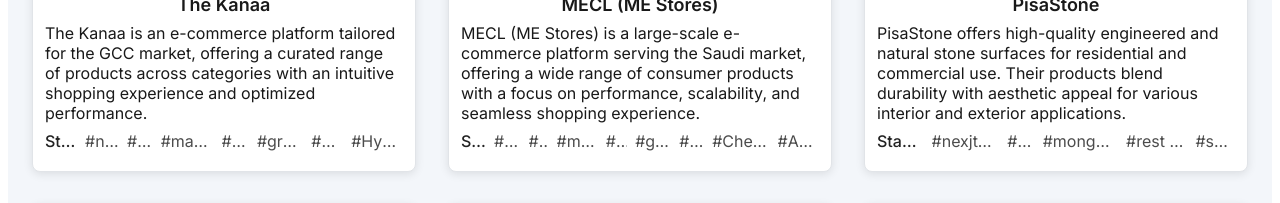
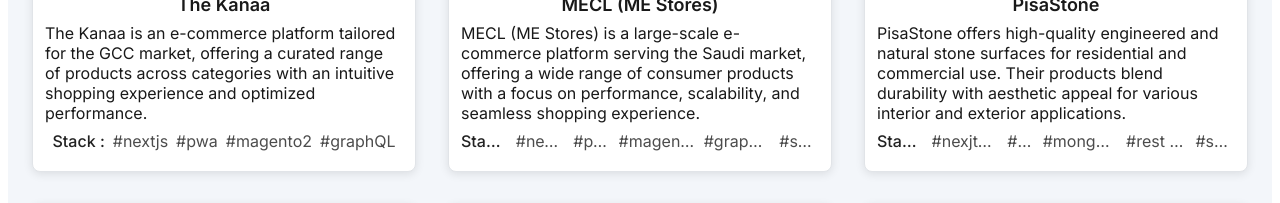
Before and after one commit to Rajat-Chaturvedi/Portfolio, a Next.js app: page / in a window 1280 px wide. Shown: the part 5020-5223 px from the top of the page. Built offline with nearby package versions, Linux system fonts and the light colour scheme.

Commit message:
removed extra points

```diff
--- a/src/app/components/Projects/index.tsx
+++ b/src/app/components/Projects/index.tsx
@@ -11,15 +11,7 @@
       description:
         "The Kanaa is an e-commerce platform tailored for the GCC market, offering a curated range of products across categories with an intuitive shopping experience and optimized performance.",
       link: "https://thekanaa.com/en-sa/",
-      techStack: [
-        "nextjs",
-        "pwa",
-        "magento2",
-        "sass",
-        "graphQL",
-        "BNPL",
-        "HyperPay",
-      ],
+      techStack: ["nextjs", "pwa", "magento2", "graphQL"],
     },
     {
       id: "1",
@@ -28,16 +20,7 @@
       description:
         "MECL (ME Stores) is a large-scale e-commerce platform serving the Saudi market, offering a wide range of consumer products with a focus on performance, scalability, and seamless shopping experience.",
       link: "https://mestores.com/en_sa",
-      techStack: [
-        "nextjs",
-        "pwa",
-        "magento2",
-        "sass",
-        "graphQL",
-        "BNPL",
-        "Checkout.com",
-        "Apple Pay",
-      ],
+      techStack: ["nextjs", "pwa", "magento2", "graphQL", "sass"],
     },
     {
       id: "2",
```
